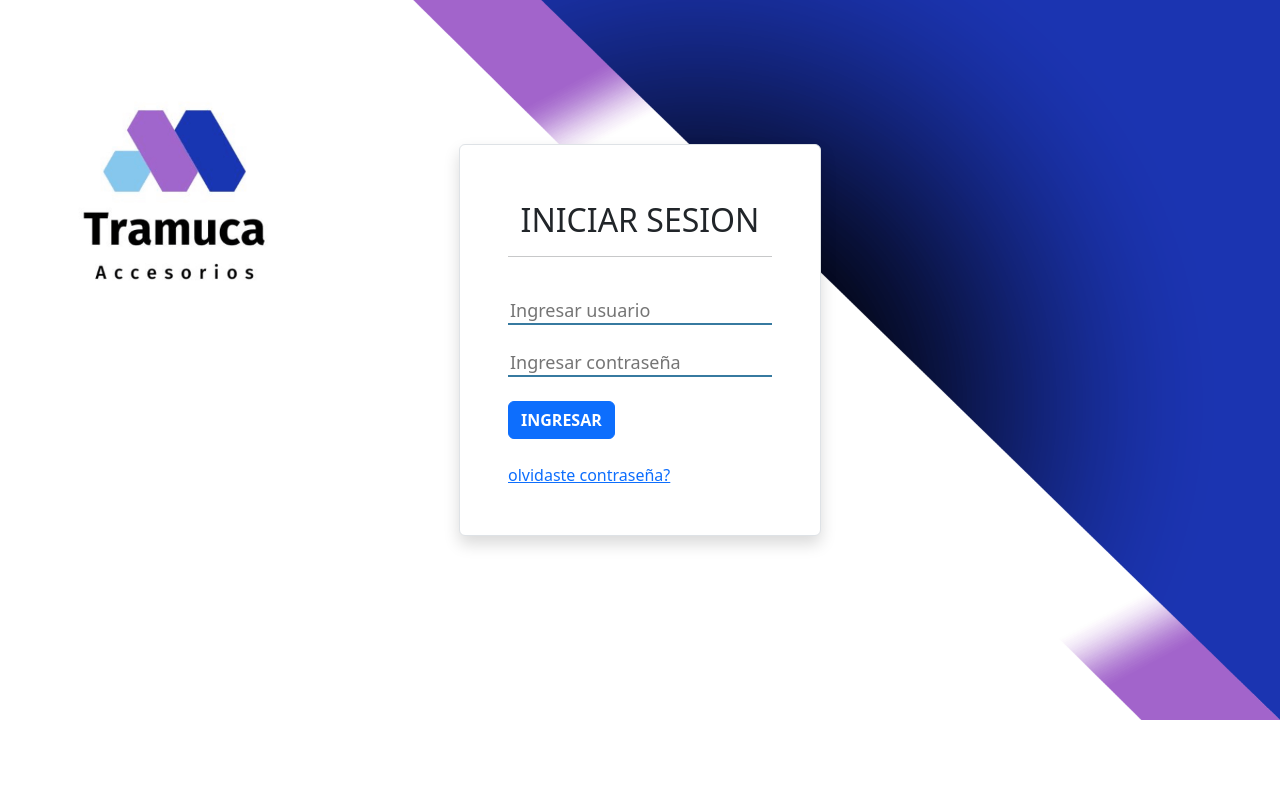
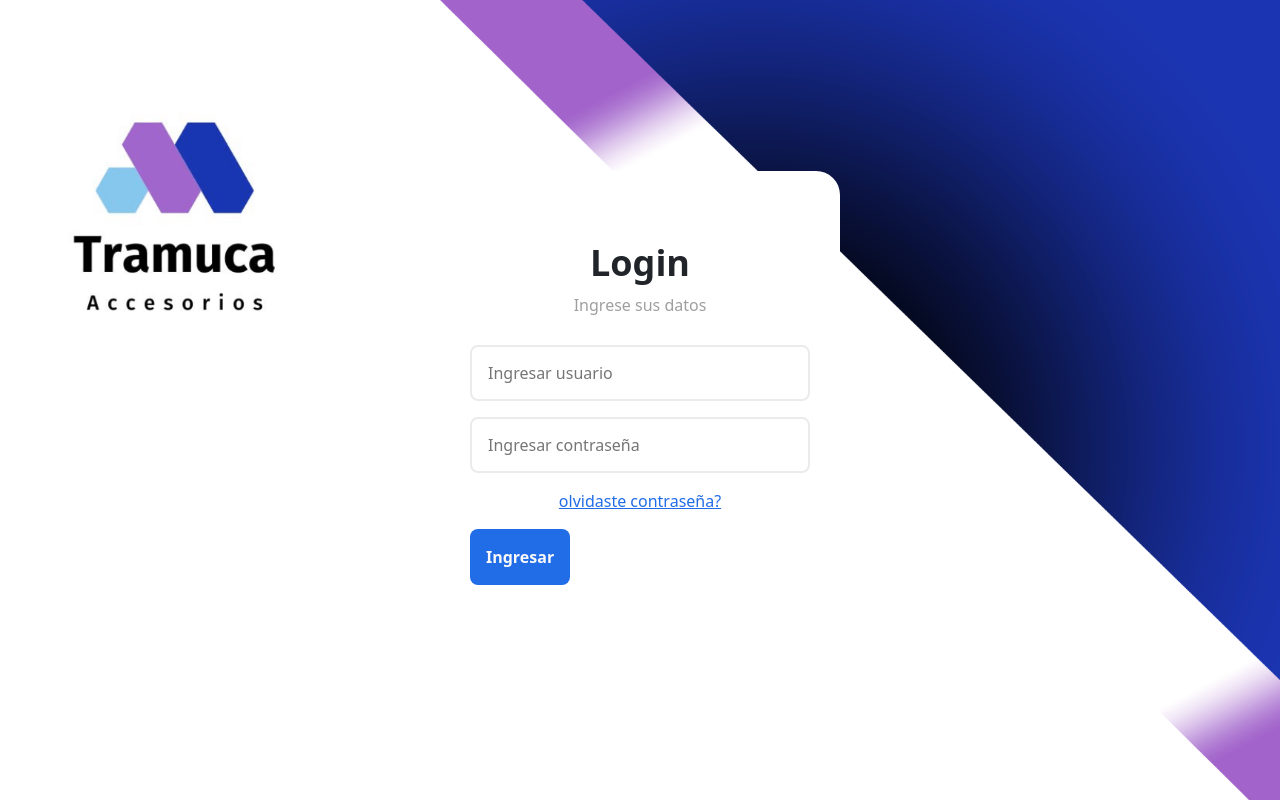
Before and after one commit to MayomiMedina/tramuca, a PHP site: page / in a window 1280 px wide. Run offline with PHP 8.4, Linux system fonts and the light colour scheme; some libraries are stand-ins or nearby versions.

Commit message:
fixeo de login

```diff
--- /dev/null
+++ b/css/estiloUsu.css
@@ -0,0 +1,6 @@
+body{
+    background-image: url('../img/usuarios.jfif');
+    background-repeat: no-repeat;
+    background-size: 100% 100%;
+
+ }
--- /dev/null
+++ b/css/estiloindex.css
@@ -0,0 +1,76 @@
+* {box-sizing: border-box;}
+html,body{
+    height: 100%;
+}
+a,button{
+    cursor:pointer;
+}
+@keyframes pan{
+    100%{background-position: 15% 50%;}
+}
+body{
+    display:grid;
+    place-items: center;
+    margin: 0;
+    padding: 0 24px;
+    background-image: url('../img/fondo_login.png');
+    background-repeat: no-repeat;
+    background-size: cover;
+    animation:
+    pan 6s infinite alternate linear;
+}
+@media (width>=500px){
+    body{
+        padding: 0;
+    }
+}
+.login-card{
+    width: 100%;
+    padding: 70px 30px 44px;
+    border-radius: 24px;
+    background: #ffffff;
+    text-align: center;
+}
+@media (width>=500px) {
+    .login-card{
+        margin:0;
+        width: 400px;
+    }
+}
+.login-card>h2{
+    margin: 0 0 12px;
+    font-size: 36px;
+    font-weight: 600;
+}
+.login-card>h3{
+    margin: 0 0 30px;
+    font-weight: 500;
+    font-size: 16px;
+    color: rgba(0,0,0,0.38);
+}
+.login-form{
+    width:100%;
+    margin: 0;
+    display: grid;
+    gap: 16px;
+}
+.login-form>a{color: #216ce7;}
+
+.login-form>input,
+.login-form>button{
+    width: 100%;
+    height: 56px;
+    padding: 0 16px;
+    border-radius: 8px;
+}
+.login-form>input{
+    border: 2px solid #ebebeb;
+}
+.login-form>button{
+    width: 100px;
+    height: 56px;
+    border:0;
+    background: #216ce7;
+    color: #f9f9f9;
+    font-weight: 600;
+}
--- a/php/index.php
+++ b/php/index.php
@@ -6,35 +6,27 @@
     <meta name="viewport" content="width=device-width, initial-scale=1, shrink-to-fit=no" />
     <link href="../build/bootstrap5/css/bootstrap.min.css" rel="stylesheet" />
     <link href="https://cdnjs.cloudflare.com/ajax/libs/bootstrap-datepicker/1.5.0/css/bootstrap-datepicker.css" rel="stylesheet" />
-    <link href="../css/estilos.css" rel="stylesheet" type="text/css">
+    <link href="../css/estiloindex.css" rel="stylesheet" >
     <title>INICIO</title>
-    <style>
-
-    </style>
 </head>
 
 <body>
 
-    <div class="container d-flex justify-content-center align-items-center" style="min-height: 85vh">
-        <form style="background-color:white" class="border shadow p-5 rounded-2" style="width: 500px;" action="../php/validar.php" method="post">
+    <div class="login-card" >
 
-            <h2 class="text-center pt-2">INICIAR SESION</h2>
-            <hr>
-            <br>
-            <div class="input">
+        <h2>Login</h2>
+        <h3>Ingrese sus datos</h3>
+        <form class="login-form" action="../php/validar.php" method="post">
+
 
                 <input type="text"  id="usuario" placeholder="Ingresar usuario" name="usuario" >
-            </div>
-            <br>
-            <div class="input">
+
 
                 <input type="password" id="contrase" placeholder="Ingresar contraseña" name="contrase" >
-            </div>
-<br>
 
-         <button type="submit" class="btn btn-primary" ><b>INGRESAR</b></button>  </br>
-            </br>
-            <a class="" href="../php/forget.php">olvidaste contraseña?</a>
+
+            <a href="../php/forget.php">olvidaste contraseña?</a>
+            <button  >Ingresar</button>
         </form>
 
     </div>
--- a/php/usuarios.php
+++ b/php/usuarios.php
@@ -7,6 +7,8 @@
      <script src="https://cdn.jsdelivr.net/npm/@popperjs/core@2.9.2/dist/umd/popper.min.js" integrity="sha384-IQsoLXl5PILFhosVNubq5LC7Qb9DXgDA9i+tQ8Zj3iwWAwPtgFTxbJ8NT4GN1R8p" crossorigin="anonymous"></script>
      <script src="https://cdn.jsdelivr.net/npm/bootstrap@5.0.2/dist/js/bootstrap.min.js" integrity="sha384-cVKIPhGWiC2Al4u+LWgxfKTRIcfu0JTxR+EQDz/bgldoEyl4H0zUF0QKbrJ0EcQF" crossorigin="anonymous"></script>
 
+     <link href="../css/estiloUsu.css" rel="stylesheet" type="text/css">
+
 
 
      <script src="https://kit.fontawesome.com/2dc4d683dc.js" crossorigin="anonymous"></script>
@@ -14,7 +16,7 @@
 
 <div class="container" >
     <div class="center-block mb-5">
-            <h2 class="text-center pt-2">Usuarios</h2>
+            <h2 class="text-center pt-2"><p style="color: white">Usuarios</p></h2>
                     <div class="col-md-4   " >
                         <button type="button" class="btn btn-primary" data-bs-toggle="modal" data-bs-target="#modalusuar"><b> Registrar Usuario</b></button>
 
```
Also changed, not shown: css/estilomodals.css (added, +38 -0 lines), includes/heater.php (+14 -0 lines), php/cliente.php (+12 -4 lines), php/forget.php (+13 -8 lines), img/usuarios.jfif (added).
